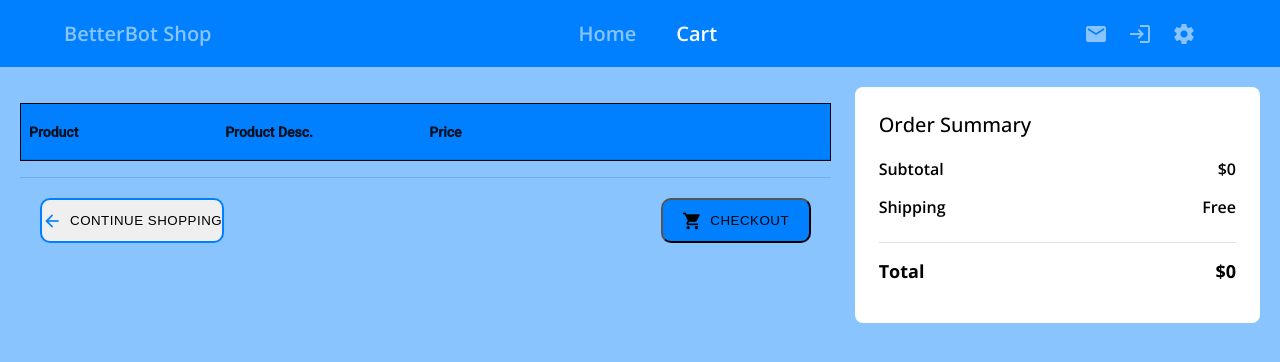
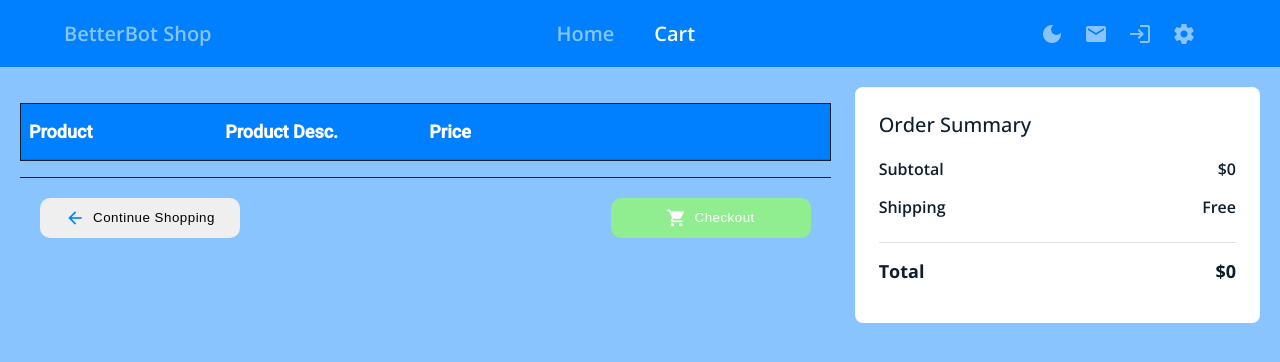
Before and after one commit to Venatik/betterbot-task, an Angular app in the folder betterbot-app/: page /cart in a window 1280 px wide. Shown: the top 362 px of the page. Built offline with nearby package versions, Linux system fonts and the light colour scheme.

Commit message:
dark mode

```diff
--- a/betterbot-app/angular.json
+++ b/betterbot-app/angular.json
@@ -29,7 +29,11 @@
                 "input": "public"
               }
             ],
-            "styles": ["src/styles.scss", "src/scss/_variables.scss"],
+            "styles": [
+              "src/styles.scss",
+              "src/scss/_variables.scss",
+              "src/scss/_theme-variables.scss"
+            ],
             "scripts": []
           },
           "configurations": {
--- a/betterbot-app/src/app/core/header/header.component.html
+++ b/betterbot-app/src/app/core/header/header.component.html
@@ -21,6 +21,10 @@
 
 
     <div class="nav-icons">
+      <mat-icon aria-hidden="false" (click)="toggleTheme()"
+        [matTooltip]="darkMode() ? 'Switch to Light Mode' : 'Switch to Dark Mode'" class="theme-icon">
+        {{ !darkMode() ? 'dark_mode' : 'light_mode' }}
+      </mat-icon>
       <mat-icon aria-hidden="false">email</mat-icon>
       <mat-icon aria-hidden="false">login</mat-icon>
       <mat-icon aria-hidden="false">settings</mat-icon>
--- a/betterbot-app/src/app/core/header/header.component.scss
+++ b/betterbot-app/src/app/core/header/header.component.scss
@@ -1,6 +1,7 @@
+// src/app/components/header/header.component.scss
 .header {
-  background-color: var(--blue);
-  color: var(--light-blue);
+  background-color: var(--header-bg);
+  color: var(--header-text);
   display: flex;
   align-items: center;
   justify-content: space-between;
@@ -11,6 +12,7 @@
   z-index: 1000;
   width: 100%;
   box-sizing: border-box;
+  transition: all 0.3s ease;
 
   .nav {
     width: 100%;
@@ -22,13 +24,18 @@
     .nav-links {
       display: flex;
       align-items: center;
-    }
 
-    .nav-link {
-      margin: 0 10px;
-      padding: 10px;
-      height: 100%;
-      cursor: pointer;
+      .nav-link {
+        margin: 0 10px;
+        padding: 10px;
+        height: 100%;
+        cursor: pointer;
+        transition: color 0.3s ease;
+
+        &:hover {
+          color: var(--header-active);
+        }
+      }
     }
 
     .nav-icons {
@@ -36,10 +43,18 @@
       gap: 20px;
       margin-right: 20px;
       cursor: pointer;
+
+      mat-icon {
+        transition: all 0.3s ease;
+
+        &:hover {
+          color: var(--header-active);
+        }
+      }
     }
   }
 
   .active {
-    color: white;
+    color: var(--header-active);
   }
 }
--- a/betterbot-app/src/app/core/header/header.component.ts
+++ b/betterbot-app/src/app/core/header/header.component.ts
@@ -1,7 +1,8 @@
-import { Component } from "@angular/core";
+import { Component, inject } from "@angular/core";
 import { MatIconModule } from "@angular/material/icon";
 import { MatTooltipModule } from "@angular/material/tooltip";
 import { RouterLink, RouterLinkActive } from "@angular/router";
+import { ThemeService } from "../services/theme.service";
 
 @Component({
   selector: "app-header",
@@ -10,4 +11,11 @@ import { RouterLink, RouterLinkActive } from "@angular/router";
   templateUrl: "./header.component.html",
   styleUrl: "./header.component.scss",
 })
-export class HeaderComponent {}
+export class HeaderComponent {
+  private themeService = inject(ThemeService);
+  darkMode = this.themeService.isDarkMode();
+
+  toggleTheme(): void {
+    this.themeService.toggleTheme();
+  }
+}
--- /dev/null
+++ b/betterbot-app/src/app/core/services/theme.service.ts
@@ -0,0 +1,37 @@
+import { Injectable, signal } from "@angular/core";
+
+@Injectable({
+  providedIn: "root",
+})
+export class ThemeService {
+  private readonly THEME_KEY = "preferred-theme";
+
+  private darkMode = signal<boolean>(this.getInitialTheme());
+
+  constructor() {
+    this.updateTheme(this.darkMode());
+  }
+
+  isDarkMode() {
+    return this.darkMode;
+  }
+
+  toggleTheme() {
+    const newValue = !this.darkMode();
+    this.darkMode.set(newValue);
+
+    localStorage.setItem(this.THEME_KEY, JSON.stringify(newValue));
+    this.updateTheme(newValue);
+  }
+
+  private getInitialTheme(): boolean {
+    const savedTheme = localStorage.getItem(this.THEME_KEY);
+    return savedTheme
+      ? JSON.parse(savedTheme)
+      : window.matchMedia("(prefers-color-scheme: dark)").matches;
+  }
+
+  private updateTheme(isDarkMode: boolean) {
+    document.documentElement.classList.toggle("dark-theme", isDarkMode);
+  }
+}
--- a/betterbot-app/src/app/features/cart/cart.component.scss
+++ b/betterbot-app/src/app/features/cart/cart.component.scss
@@ -13,14 +13,13 @@
     display: flex;
     justify-content: space-between;
     padding: 20px;
-    border-top: 1px solid rgba(0, 0, 0, 0.12);
+    border-top: 1px solid var(--text-primary);
     margin-top: 16px;
 
     button {
-      min-width: 150px;
-      height: 45px;
+      min-width: 200px;
+      height: 40px;
       font-weight: 500;
-      text-transform: uppercase;
       letter-spacing: 0.5px;
       display: inline-flex;
       align-items: center;
@@ -37,20 +36,18 @@
       }
 
       &[mat-stroked-button] {
-        border: 2px solid var(--blue);
-
+        border: none;
+        cursor: pointer;
         mat-icon {
           color: var(--blue);
-        }
-
-        &:hover {
-          background-color: rgba(0, 0, 0, 0.04);
         }
       }
 
       &[mat-flat-button] {
-        background-color: var(--blue);
-
+        background-color: var(--button-success-bg);
+        color: var(--button-success-text);
+        border: none;
+        cursor: pointer;
         &:hover {
           opacity: 0.9;
         }
@@ -62,7 +59,6 @@
     .table-actions {
       flex-direction: column;
       gap: 16px;
-
       button {
         width: 100%;
       }
@@ -82,26 +78,28 @@
   }
 
   .mat-mdc-header-row {
-    background-color: var(--blue);
+    background-color: var(--table-header-bg);
+    color: var(--table-header-text);
     font-weight: bold;
+    font-size: large;
   }
 
   .mat-mdc-table {
     width: 100%;
     margin-top: 1rem;
-    border: 1px solid black;
-    background-color: white;
+    border: 1px solid var(--table-border);
+    background-color: var(--table-bg);
   }
 
   .mat-mdc-cell {
     padding: 8px;
     vertical-align: middle;
+    color: var(--text-primary);
   }
 
   .mat-column-image {
     width: 80px;
     padding: 8px;
-
     img {
       object-fit: contain;
       border-radius: 4px;
@@ -114,7 +112,7 @@
   }
 
   .order-summary {
-    background: white;
+    background: var(--summary-bg);
     padding: 24px;
     border-radius: 8px;
     height: fit-content;
@@ -123,6 +121,7 @@
       margin: 0 0 20px 0;
       font-size: 20px;
       font-weight: 500;
+      color: var(--text-primary);
     }
 
     .summary-details {
@@ -131,11 +130,12 @@
         justify-content: space-between;
         margin-bottom: 16px;
         font-size: 16px;
+        color: var(--text-primary);
 
         &.total {
           margin-top: 24px;
           padding-top: 16px;
-          border-top: 1px solid #e0e0e0;
+          border-top: 1px solid var(--summary-border);
           font-weight: bold;
           font-size: 18px;
         }
@@ -154,7 +154,6 @@
   .table-actions {
     flex-direction: column;
     gap: 16px;
-
     button {
       width: 100%;
     }
--- a/betterbot-app/src/app/features/products/products.component.scss
+++ b/betterbot-app/src/app/features/products/products.component.scss
@@ -2,6 +2,7 @@
   padding: 20px;
   h2 {
     margin-bottom: 20px;
+    color: var(--text-primary);
   }
 }
 
@@ -11,21 +12,19 @@
   display: flex;
   gap: 20px;
   align-items: center;
-
   mat-form-field {
     width: 300px;
   }
-
   .category-select {
     width: 300px;
     padding: 0 16px;
-    border: 1px solid rgba(0, 0, 0, 0.12);
+    border: 1px solid var(--input-border);
     border-radius: 4px;
-    background-color: white;
+    background-color: var(--input-bg);
+    color: var(--text-primary);
     font-size: 16px;
     height: 56px;
     outline: none;
-
     &:focus {
       border-color: var(--blue);
     }
@@ -35,30 +34,29 @@
 ::ng-deep {
   .mat-mdc-form-field {
     margin-top: 20px;
-
     .mat-mdc-text-field-wrapper {
-      background-color: white;
+      background-color: var(--input-bg);
       border-radius: 4px;
       height: 48px;
     }
-
     .mat-mdc-form-field-flex {
       height: 100%;
       padding: 0 12px;
       align-items: center;
     }
-
     .mat-mdc-form-field-icon-prefix {
       color: var(--blue);
       padding-right: 8px;
     }
-
     .mdc-notched-outline {
       border-color: var(--blue) !important;
     }
+    .mat-mdc-form-field-focus-overlay {
+      background-color: var(--input-bg);
+    }
 
-    .mat-mdc-form-field-focus-overlay {
-      background-color: white;
+    .mat-mdc-input-element {
+      color: var(--text-primary) !important;
     }
   }
 }
@@ -92,18 +90,15 @@
   .container {
     padding: 10px;
   }
-
   .filter-section {
     padding: 0 8px;
     flex-direction: column;
     gap: 12px;
-
     mat-form-field,
     .category-select {
       width: 100%;
     }
   }
-
   .products-grid {
     grid-template-columns: 1fr;
     gap: 12px;
--- /dev/null
+++ b/betterbot-app/src/scss/_theme-variables.scss
@@ -0,0 +1,77 @@
+:root {
+  --box-shadow: 0 0px 15px #142232, 0 0px 15px black;
+  --black: #101e2c;
+  --black-two: #182a3d;
+  --light-blue: #89c4ff;
+  --blue: #0080ff;
+  --dark-blue: #004589;
+  --darker-blue: #001e3b;
+
+  // Light theme
+  --background: #ffffff;
+  --card-bg: #f5f5f5;
+  --text-primary: var(--black);
+  --text-secondary: var(--black-two);
+  --header-bg: var(--blue);
+  --header-text: var(--light-blue);
+  --header-active: #ffffff;
+
+  // Form elements
+  --input-bg: #ffffff;
+  --input-border: var(--blue);
+  --input-border-hover: var(--dark-blue);
+  --input-text: var(--black);
+  --input-placeholder: #cccccc;
+
+  // Table
+  --table-header-bg: var(--blue);
+  --table-header-text: #ffffff;
+  --table-bg: #ffffff;
+  --table-border: var(--black);
+
+  // Buttons
+  --button-primary-bg: var(--blue);
+  --button-primary-text: #ffffff;
+  --button-success-bg: lightgreen;
+  --button-success-text: #ffffff;
+  --button-rating-bg: green;
+
+  // Summary card
+  --summary-bg: #ffffff;
+  --summary-border: #e0e0e0;
+}
+
+.dark-theme {
+  --background: var(--black);
+  --card-bg: var(--black-two);
+  --text-primary: var(--light-blue);
+  --text-secondary: #ffffff;
+  --header-bg: var(--darker-blue);
+  --header-text: var(--light-blue);
+  --header-active: #ffffff;
+  --box-shadow: 0 0px 15px var(--darker-blue), 0 0px 15px black;
+
+  // Form elements
+  --input-bg: var(--black-two);
+  --input-border: var(--dark-blue);
+  --input-border-hover: var(--light-blue);
+  --input-text: var(--light-blue);
+  --input-placeholder: var(--dark-blue);
+
+  // Table
+  --table-header-bg: var(--darker-blue);
+  --table-header-text: var(--light-blue);
+  --table-bg: var(--black-two);
+  --table-border: var(--dark-blue);
+
+  // Buttons
+  --button-primary-bg: var(--dark-blue);
+  --button-primary-text: var(--light-blue);
+  --button-success-bg: var(--dark-blue);
+  --button-success-text: var(--light-blue);
+  --button-rating-bg: var(--darker-blue);
+
+  // Summary card
+  --summary-bg: var(--black-two);
+  --summary-border: var(--dark-blue);
+}
--- a/betterbot-app/src/styles.scss
+++ b/betterbot-app/src/styles.scss
@@ -5,6 +5,7 @@
 
 @import url("https://fonts.googleapis.com/css2?family=Open+Sans:ital,wght@0,300;0,400;0,500;0,600;0,700;0,800;1,300;1,400;1,500;1,600;1,700;1,800&display=swap");
 @import "scss/variables";
+@import "scss/theme-variables";
 
 *,
 *::before,
```
Also changed, not shown: betterbot-app/src/app/features/checkout/checkout.component.scss (+21 -11 lines), betterbot-app/src/app/features/product/product.component.scss (+12 -12 lines), betterbot-app/notes.txt, 1 other file (tests, documents, lock files or other folders).
